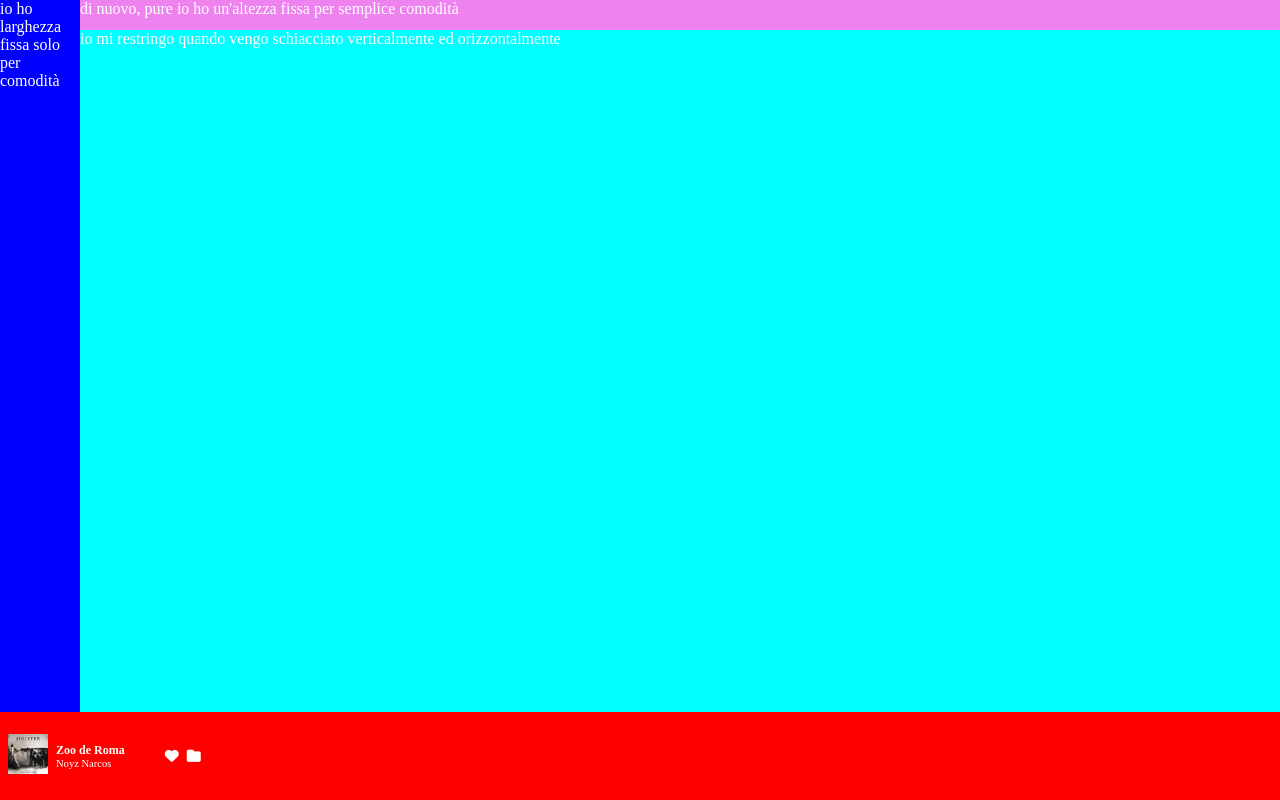
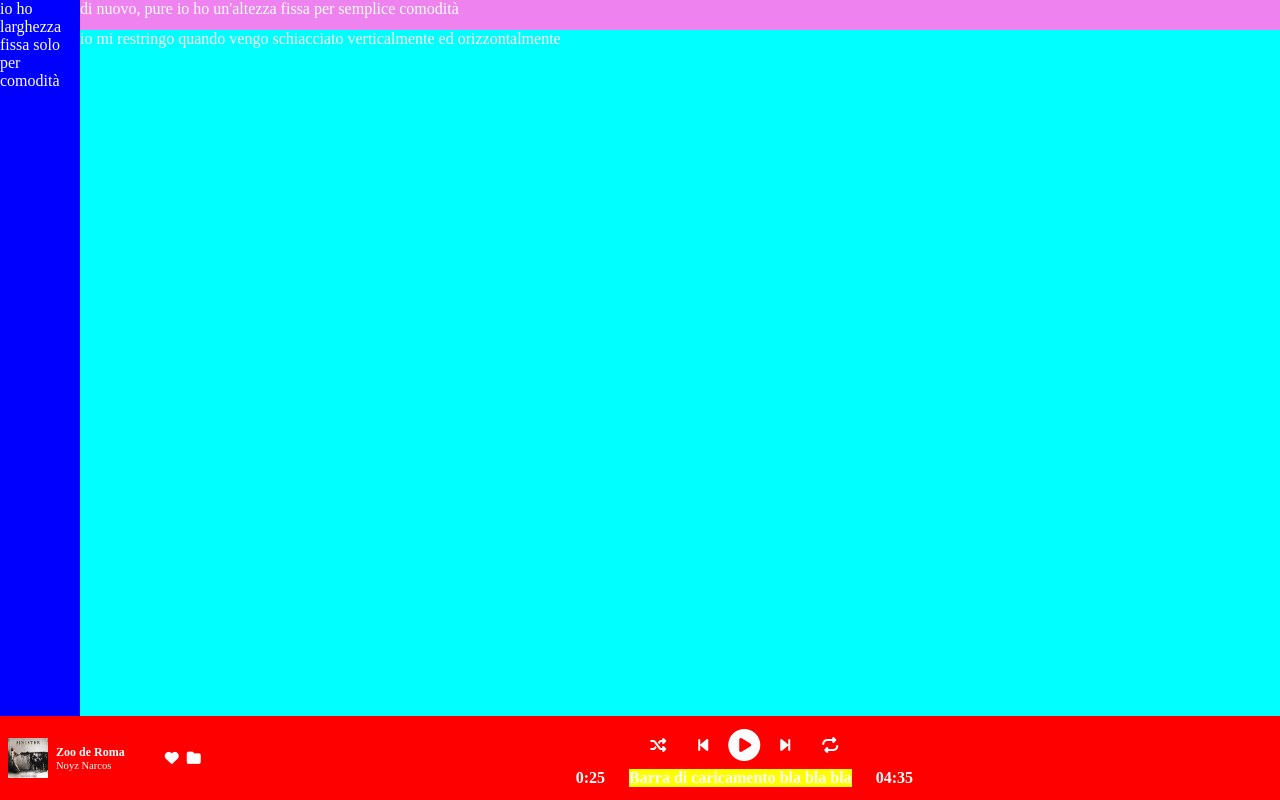
Before and after one commit to masfreddy93/html-css-spotifyweb, a plain HTML site: page index.html in a window 1280 px wide. Drawn offline with Linux system fonts and the light colour scheme.

Commit message:
bottom-aside central-column: done;

```diff
--- a/css/style.css
+++ b/css/style.css
@@ -89,10 +89,9 @@ main {
 
 
 /* Bottom Aside */
-#bottom-aside {
 
-}
 
+/* col left */
 #bottom-aside .aside-col-left {
     padding: 1.375rem 0.5rem;
     gap: 2.5rem;
@@ -104,16 +103,15 @@ main {
     align-items: center;
 }
 
-
-
-
-
-
 #bottom-aside .thumbnail {
     width: 2.5rem;
     object-fit: cover;
     object-position: center;
     aspect-ratio: 1/1;
+}
+
+#bottom-aside .thumbnail img{
+    display: block;
 }
 
 #bottom-aside .title h3 {
@@ -129,3 +127,45 @@ main {
     font-size: 0.875rem;
     cursor: pointer;
 }
+
+/* col center */
+#bottom-aside .aside-col-center {
+    flex-grow: 1;
+    flex-direction: column;
+    align-items: center;
+    justify-content: center;
+    gap: 0.5rem;
+}
+
+#bottom-aside .aside-col-center .icons i {
+    font-size: 1rem;
+}
+
+#bottom-aside .aside-col-center .icons .fa-circle-play {
+    font-size: 2rem;
+}
+
+#bottom-aside .aside-col-center .icons {
+    gap: 1.25rem;
+    align-items: center;
+}
+
+#bottom-aside .aside-col-center .icons span {
+    font-size: 0.675rem;
+}
+
+#bottom-aside .aside-col-center .icons .icons-left,
+#bottom-aside .aside-col-center .icons .icons-right {
+    gap: 2rem;
+}
+
+#bottom-aside .aside-col-center .playing {
+    gap: 1.5rem;
+    font-weight: bold;
+    align-items: center;
+}
+
+#bottom-aside .aside-col-center .playing .barra{
+    background-color: yellow;
+
+}
--- a/index.html
+++ b/index.html
@@ -43,8 +43,26 @@
                 <i class="fa-solid fa-folder"></i>
             </div>
         </div>
-        <div class="col aside-col aside-col-center">
-
+        <div class="col aside-col aside-col-center row">
+            <div class="icons row">
+                <div class="icons-left row">
+                    <i class="fa-solid fa-shuffle"></i>
+                    <i class="fa-solid fa-backward-step"></i>
+                </div>
+                <div class="icon-center row">
+                    <i class="fa-solid fa-circle-play"></i>
+                </div>
+                <div class="icons-right row">
+                    <i class="fa-solid fa-forward-step"></i>
+                    <i class="fa-solid fa-repeat"></i>
+                </div>
+            </div>
+            <div class="playing row">
+                <span>0:25</span>
+                <span class="barra">Barra di caricamento bla bla bla</span>
+                <!-- Da tornarci -->
+                <span>04:35</span>
+            </div>
         </div>
         <div class="col aside-col aside-col-right">
 
```
Also changed, not shown: 1 other file.
